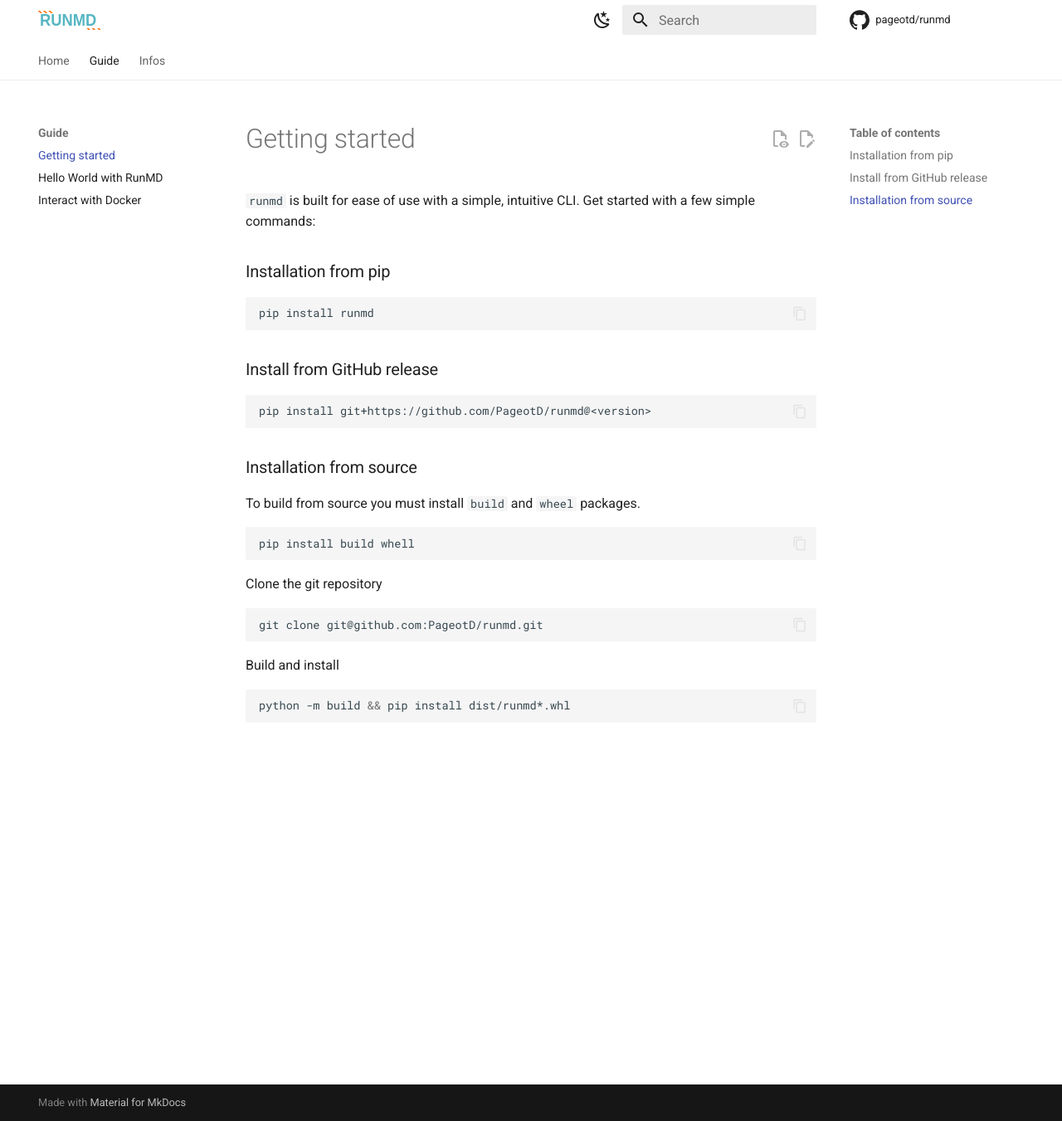
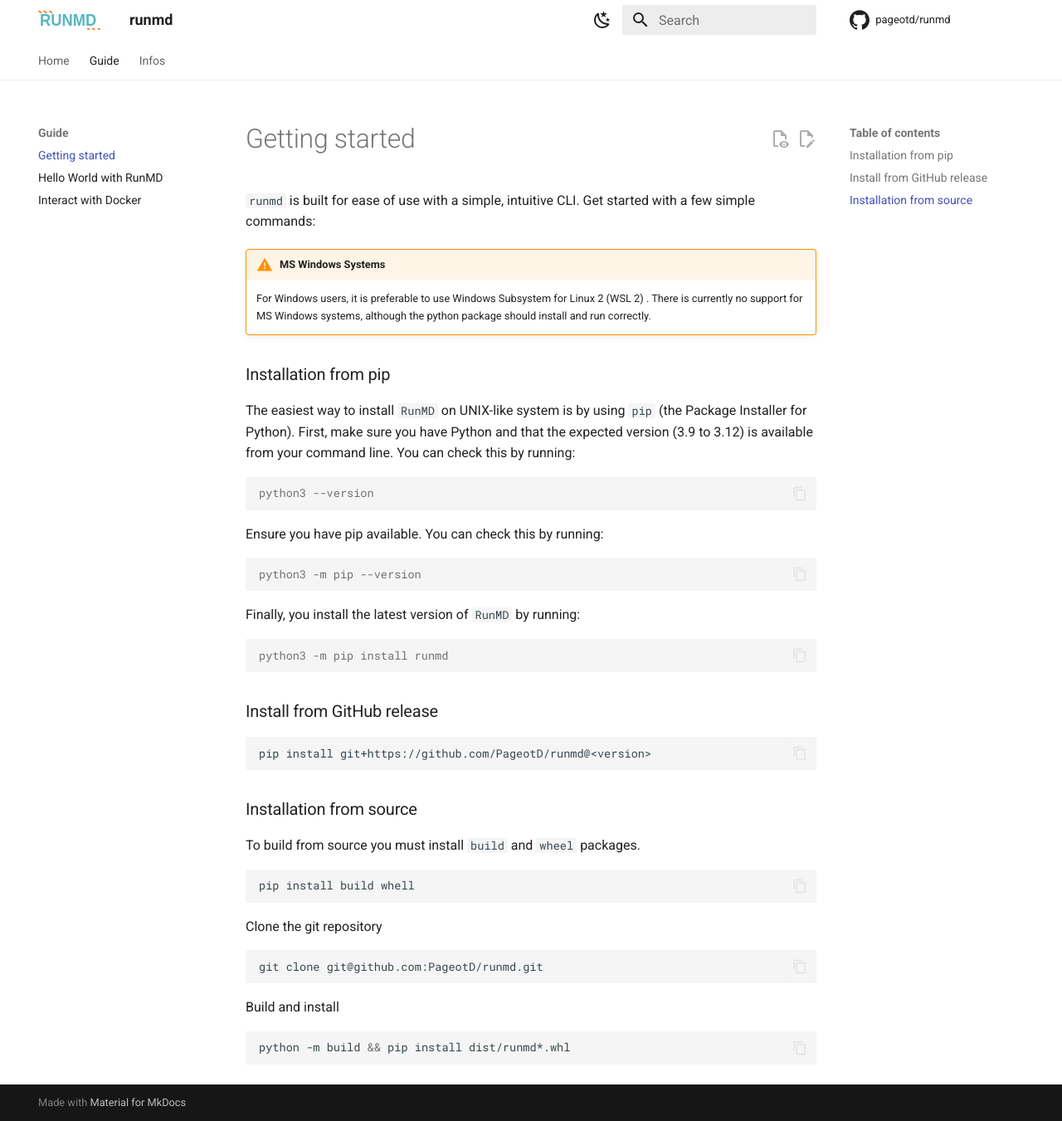
Before and after one commit to PageotD/runmd, an MkDocs documentation site: the page built from docs/guide/getting_started.md, in a window 1280 px wide and 1351 px high. Shown: the whole window at 83% size. Built offline with MkDocs 1.6.1 and Material for MkDocs 9.7.7, drawn with Linux system fonts in a browser that asks for light colours; comment, search, counter and statistics services are not loaded.

Commit message:
docs: improve 'installation from pip' section

````diff
--- a/docs/guide/getting_started.md
+++ b/docs/guide/getting_started.md
@@ -1,9 +1,26 @@
 `runmd` is built for ease of use with a simple, intuitive CLI. Get started with a few simple commands:
+
+!!! warning "MS Windows Systems"
+    For Windows users, it is preferable to use Windows Subsystem for Linux 2 (WSL 2) . There is currently no support for MS Windows systems, although the python package should install and run correctly.
 
 ### Installation from pip
 
-```bash
-pip install runmd
+The easiest way to install `RunMD` on UNIX-like system is by using `pip` (the Package Installer for Python).
+First, make sure you have Python and that the expected version (3.9 to 3.12) is available from your command line. You can check this by running:
+
+```console
+python3 --version
+```
+
+Ensure you have pip available. You can check this by running:
+
+```console
+python3 -m pip --version
+```
+
+Finally, you install the latest version of `RunMD` by running:
+```console
+python3 -m pip install runmd
 ```
 
 ### Install from GitHub release
--- a/mkdocs.yml
+++ b/mkdocs.yml
@@ -1,5 +1,5 @@
-site_name: ""
-site_url: https://mydomain.org/mysite
+site_name: "runmd"
+site_url: https://mydomain.org/runmd
 
 repo_url: https://github.com/PageotD/runmd
 repo_name: pageotd/runmd
````
